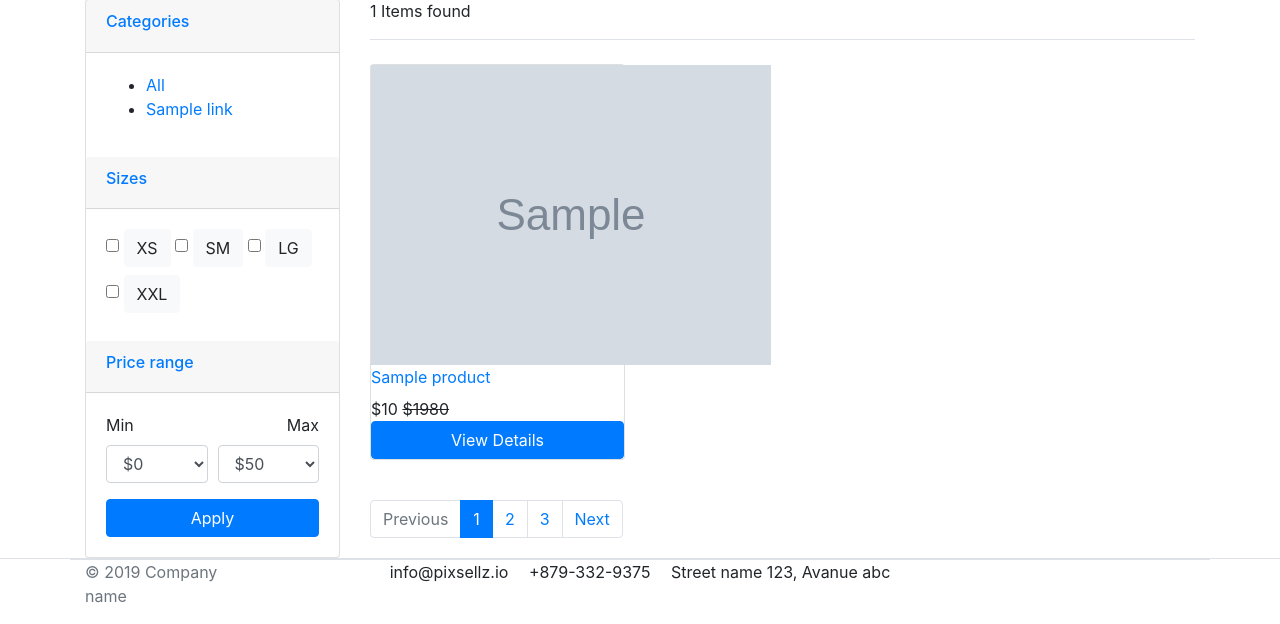
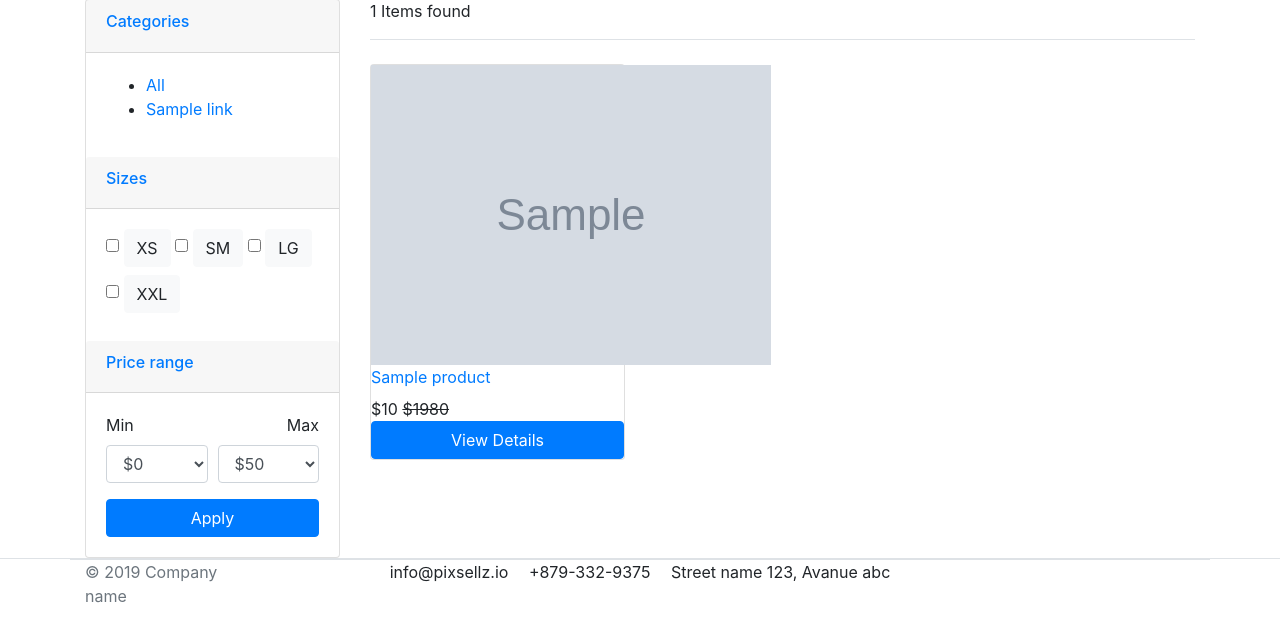
Before and after one commit to Amar-shrestha/django_ecommerce, a Django app: template templates/store/store.html in a window 1280 px wide. Shown: the part 389-1013 px from the top of the page. Run offline with Django 3.2, Linux system fonts and the light colour scheme; the template is opened without the code that fills it: most values are stand-ins (such as "Sample title", 1, 10 or a date in 2020); some libraries are stand-ins or nearby versions.

Commit message:
paginator added to store

```diff
--- a/carts/views.py
+++ b/carts/views.py
@@ -59,6 +59,8 @@ def remove_cart_item(request, product_id):
 def cart(request, total=0, quantity=0, cart_items=None):
 
 	try:
+		tax=0
+		grand_total=0
 		cart = Cart.objects.get(cart_id=_cart_id(request))
 		cart_items = CartItem.objects.filter(cart=cart, is_active=True)
 		for cart_item in cart_items:
--- a/templates/store/store.html
+++ b/templates/store/store.html
@@ -150,13 +150,29 @@
 
 </div>
 	<nav class="mt-4" aria-label="Page navigation sample">
-	  <ul class="pagination">
-	    <li class="page-item disabled"><a class="page-link" href="#">Previous</a></li>
-	    <li class="page-item active"><a class="page-link" href="#">1</a></li>
-	    <li class="page-item"><a class="page-link" href="#">2</a></li>
-	    <li class="page-item"><a class="page-link" href="#">3</a></li>
-	    <li class="page-item"><a class="page-link" href="#">Next</a></li>
-	  </ul>
+		{% if products.has_other_pages %}
+		  <ul class="pagination">
+		  	{% if products.has_previous %}
+		    	<li class="page-item"><a class="page-link" href="?page={{ products.previous_page_number }}">Previous</a></li>
+		    {% else %}
+		    	<li class="page-item disabled"><a class="page-link" href="#">Previous</a></li>
+		    {% endif %}
+
+		    {% for i in products.paginator.page_range %}
+		    	{% if products.number == i %}
+		    		<li class="page-item active"><a class="page-link" href="?page={{i}}">{{i}}</a></li>
+		    	{% else %}
+		    		<li class="page-item"><a class="page-link" href="?page={{i}}">{{i}}</a></li>
+		    	{% endif %}
+		    {% endfor %}
+
+		    {% if products.has_next %}
+		    	<li class="page-item"><a class="page-link" href="?page={{products.next_page_number}}">Next</a></li>
+		    {% else %}
+		    	<li class="page-item disabled"><a class="page-link" href="#">Next</a></li>
+		    {% endif %}
+		  </ul>
+	    {% endif %}
 	</nav>
 
 	</main> <!-- col.// -->
```
Also changed, not shown: store/views.py (+11 -2 lines).
